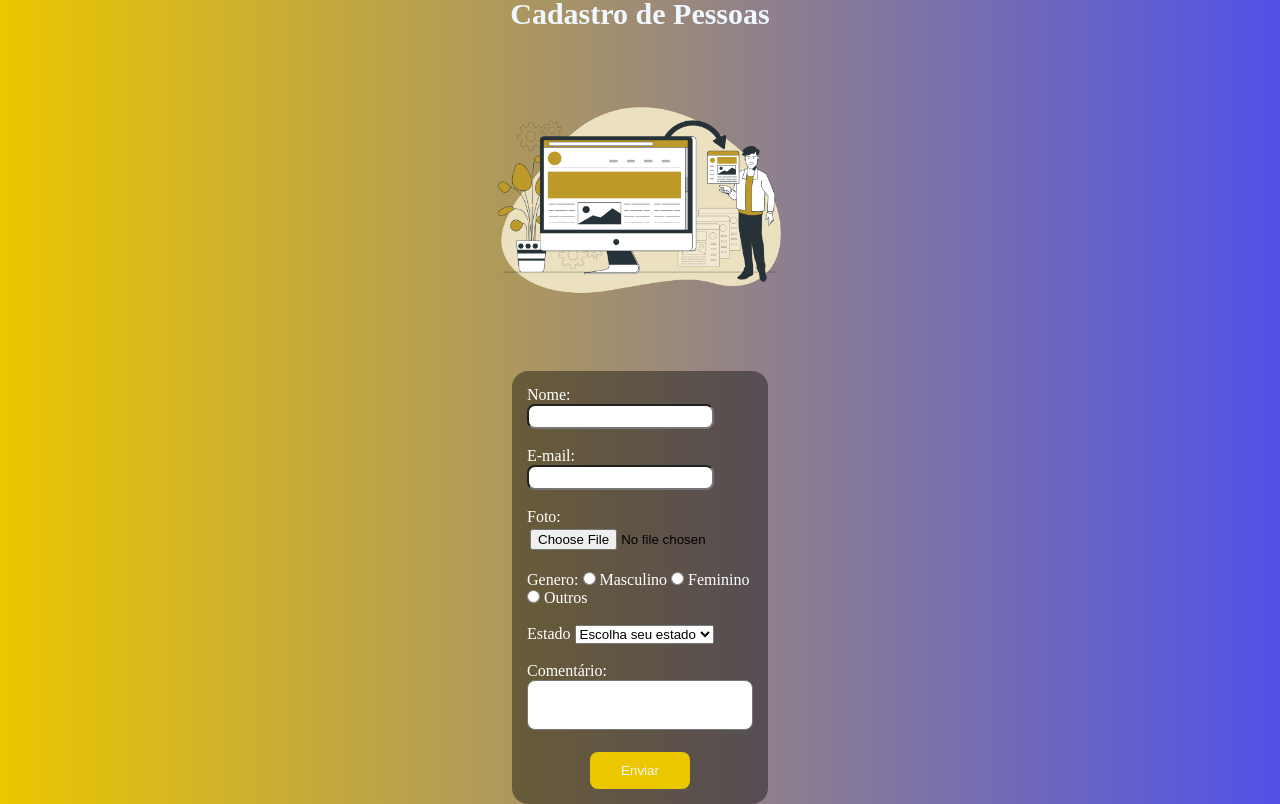
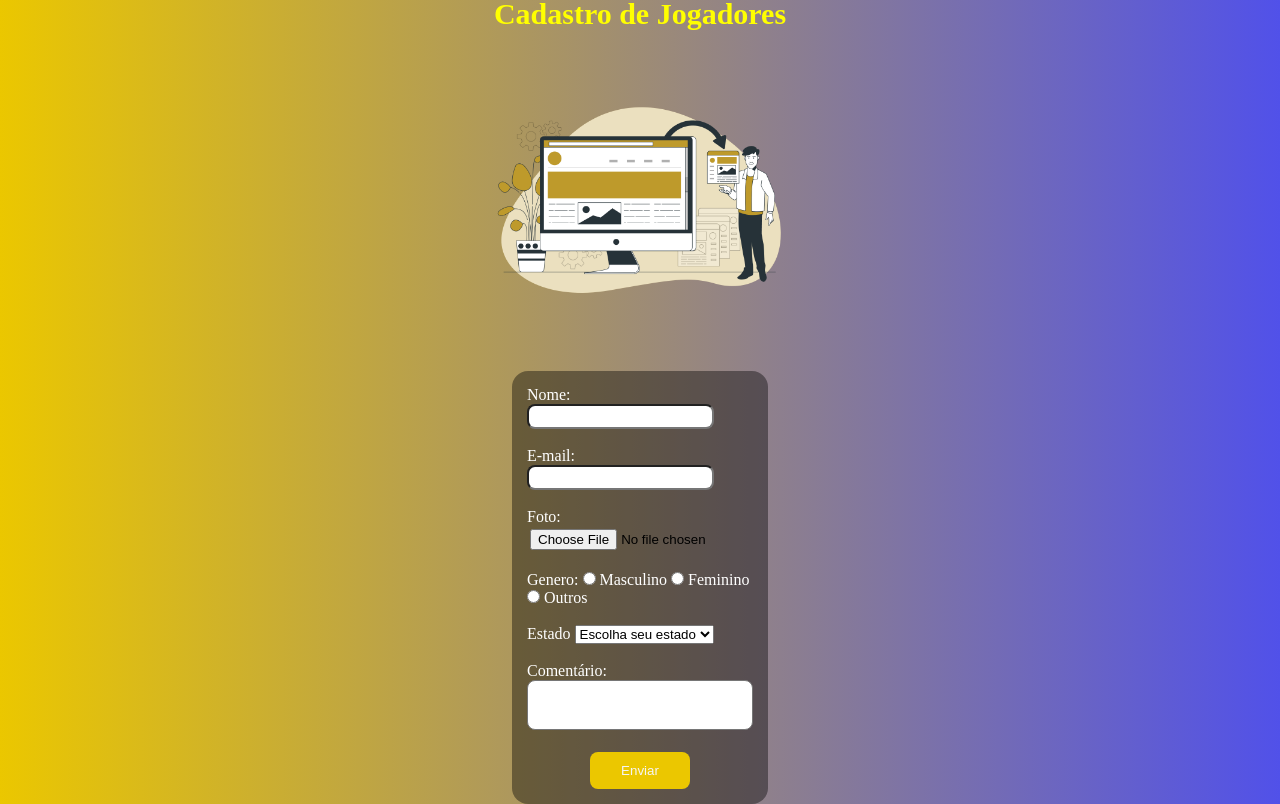
Before and after one commit to iagosm/Formulario-basico, a plain HTML site: page index.html in a window 1280 px wide. Drawn offline with Linux system fonts and the light colour scheme; a web font is replaced by a local one.

Commit message:
teste do h1 color no index

```diff
--- a/index.html
+++ b/index.html
@@ -10,7 +10,7 @@
 <body>
 
 
-    <h1>Cadastro de Pessoas</h1>
+    <h1 style="color: yellow;">Cadastro de Jogadores</h1>
 
 
     <img src="Microsites-bro.png" alt="" height="300px" width="300px">
```
